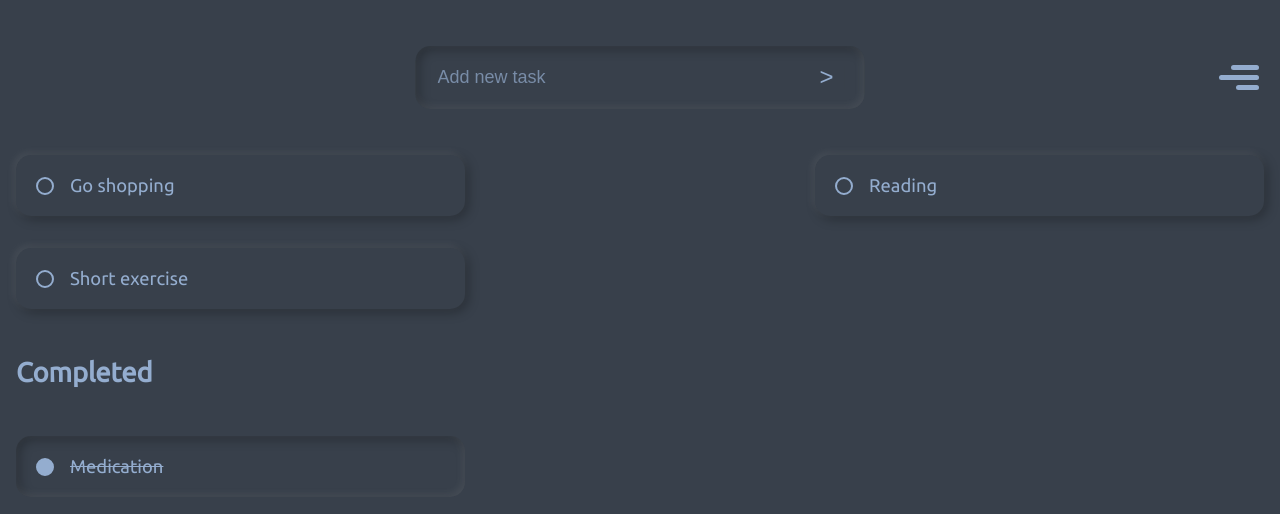
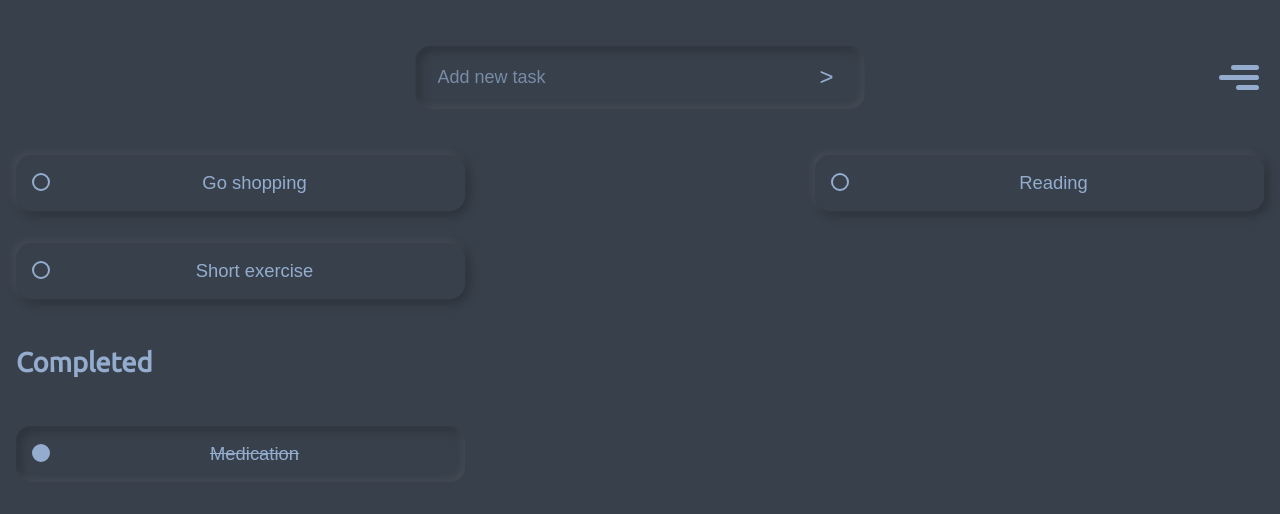
Before and after one commit to lmarcarini/TodoListValtech, a website built with Vite: page index.html in a window 1280 px wide. Built offline with nearby package versions, Linux system fonts and the light colour scheme.

Commit message:
Acessibilidade do botão

```diff
--- a/index.html
+++ b/index.html
@@ -18,7 +18,7 @@
               <button class="add-task-form__button" type="submit">&gt</button>
           </form>
       </div>
-      <button class="menu-icon">
+      <button class="menu-icon" aria-label="Botão menu">
           <div class="menu-icon__bar menu-icon__bar--top"></div>
           <div class="menu-icon__bar menu-icon__bar--middle"></div>
           <div class="menu-icon__bar menu-icon__bar--bottom"></div>
--- a/scripts/main.js
+++ b/scripts/main.js
@@ -3,24 +3,23 @@ import { handleSubmit } from "./inputBar.js";
 import { modal } from "./addButton.js";
 
 const appSetup = () => {
-  const { toggleTask, addTask } = TasksHandler();
-  const newModal = new modal();
-  const { isOpen, toggleModal, handleClick } = newModal;
+  // Setup task bar
+  const { addTask } = TasksHandler();
+
   addTask("Go Shopping");
   addTask("Reading");
   addTask("Short Exercise");
-  toggleTask(addTask("Medication"));
+  addTask("Medication").toggleTask();
 
-  // Setup task bar
+  // Setup modaladd button
+  const newModal = new modal();
+  const { isOpen, toggleModal, handleClick } = newModal;
   document.getElementById("add-task-form").addEventListener("submit", (e) => {
     let wasTaskAdded = handleSubmit(e, addTask);
     if (wasTaskAdded && isOpen) {
       toggleModal();
     }
   });
-
-  console.log(document.getElementById("add-button"));
-  // Setup add button
   document
     .getElementById("add-button")
     .addEventListener("click", (e) => handleClick(e));
--- a/scripts/task.js
+++ b/scripts/task.js
@@ -3,6 +3,18 @@ import { sortArrayByName, upperCaseFirstLetter } from "./utils";
 export const TasksHandler = () => {
   let idCounter = 0;
   const tasks = [];
+
+  function Task(description) {
+    const id = idCounter++;
+    const name = description;
+    let completed = false;
+
+    const createText = (text) => {
+      let textNode = document.createElement("button");
+      textNode.className = "task_button";
+      textNode.innerText = upperCaseFirstLetter(text);
+      return textNode;
+    };
 
     const createTaskElement = (taskText, id) => {
       const taskElement = document.createElement("li");
@@ -14,50 +26,58 @@ export const TasksHandler = () => {
       return taskElement;
     };
 
-  const toggleTask = (taskNode) => {
-    taskNode.classList.toggle("task-completed");
-    let isCompleted = taskNode.classList.contains("task-completed");
+    const node = createTaskElement(name, id);
+
+    const toggleTask = () => {
+      node.classList.toggle("task-completed");
+      let isCompleted = node.classList.contains("task-completed");
       const targetContainer = isCompleted
         ? "completed-tasks"
         : "incomplete-tasks";
-    tasks.find((task) => task.id === Number(taskNode.dataset.id)).completed =
-      isCompleted;
-    console.table(tasks);
+      completed = isCompleted;
       const newContainer = document.getElementById(targetContainer);
-    newContainer.appendChild(taskNode);
+      newContainer.appendChild(node);
       reorderTasks(targetContainer);
     };
 
-  const createText = (text) => {
-    let textNode = document.createElement("span");
-    textNode.className = "task-text";
-    textNode.innerText = upperCaseFirstLetter(text);
-    return textNode;
+    const getCompleted = () => completed;
+
+    return {
+      task: this,
+      node: node,
+      name: name,
+      completed: getCompleted,
+      id: id,
+      toggleTask: (taskNode) => toggleTask(taskNode),
     };
+  }
 
-  const addTask = (task) => {
-    let id = idCounter++;
-    let newTask = createTaskElement(task, id);
-    tasks.push({ node: newTask, id: id, completed: false });
-    document.getElementById("incomplete-tasks").appendChild(newTask);
+  const addTask = (taskDescription) => {
+    let newTask = new Task(taskDescription);
+    tasks.push(newTask);
+    document.getElementById("incomplete-tasks").appendChild(newTask.node);
     reorderTasks("incomplete-tasks");
     return newTask;
   };
 
   const reorderTasks = (containerName) => {
     let container = document.getElementById(containerName);
-    let incompleteTasks = [...container.children].map((task) => ({
+    let taskList = [...container.children].map((task) => ({
       node: task,
       name: task.children[0].innerText,
     }));
-    incompleteTasks = sortArrayByName([...incompleteTasks]);
-    incompleteTasks.forEach((task) => container.appendChild(task.node));
+    taskList = sortArrayByName([...taskList]);
+    taskList.forEach((task) => container.appendChild(task.node));
   };
 
   const handleClick = (e) => {
     const taskNode = e.currentTarget;
-    toggleTask(taskNode);
+    const currentTask = tasks.find(
+      (task) => task.id === Number(taskNode.dataset.id)
+    );
+    currentTask.toggleTask();
+    console.table(tasks);
   };
 
-  return { toggleTask, addTask };
+  return { addTask };
 };
--- a/styles/main.css
+++ b/styles/main.css
@@ -186,11 +186,9 @@
     display: flex;
     justify-content: flex-start;
     align-items: center;
-    padding: 20px;
     box-shadow: 3px 3px 12px rgba(0, 0, 0, 0.3), -2px -2px 8px rgba(255, 255, 255, 0.1) ;
     border-radius: 15px;
     max-width: 449px;
-    cursor: pointer;
     transition: color 0.25s ease-out;
   }
   .task:hover{
@@ -214,16 +212,23 @@
     text-decoration: line-through;
   }
 
-  .task-text{
+  .task_button{
     flex: 1 1 auto;
+    margin: 1rem;
     padding-left: 2.125rem;
     font-size: 1.15rem;
     position: relative;
     overflow: hidden;
     text-overflow: ellipsis;
+    background-color: transparent;
+    color: var(--text-color);
+    border: none;
+  }
+  .task:hover .task_button{
+    color: var(--accent-color);
   }
 
-  .task-text::before {
+  .task_button::before {
     content: "";
     position: absolute;
     top: 2px;
@@ -235,15 +240,15 @@
     transition: all 0.25s ease-out;
   }
 
-  .task-list--completed .task-text::before {
+  .task-list--completed .task_button::before {
     background-color: var(--text-color);
   }
 
-  .task:hover .task-text::before{
+  .task:hover .task_button::before{
     border: 2px solid  var(--accent-color);
   }
 
-  .task-list--completed .task:hover .task-text::before{
+  .task-list--completed .task:hover .task_button::before{
     background-color: var(--accent-color);
   }
 
```
Lines whose indentation alone changed are shown as unchanged.
